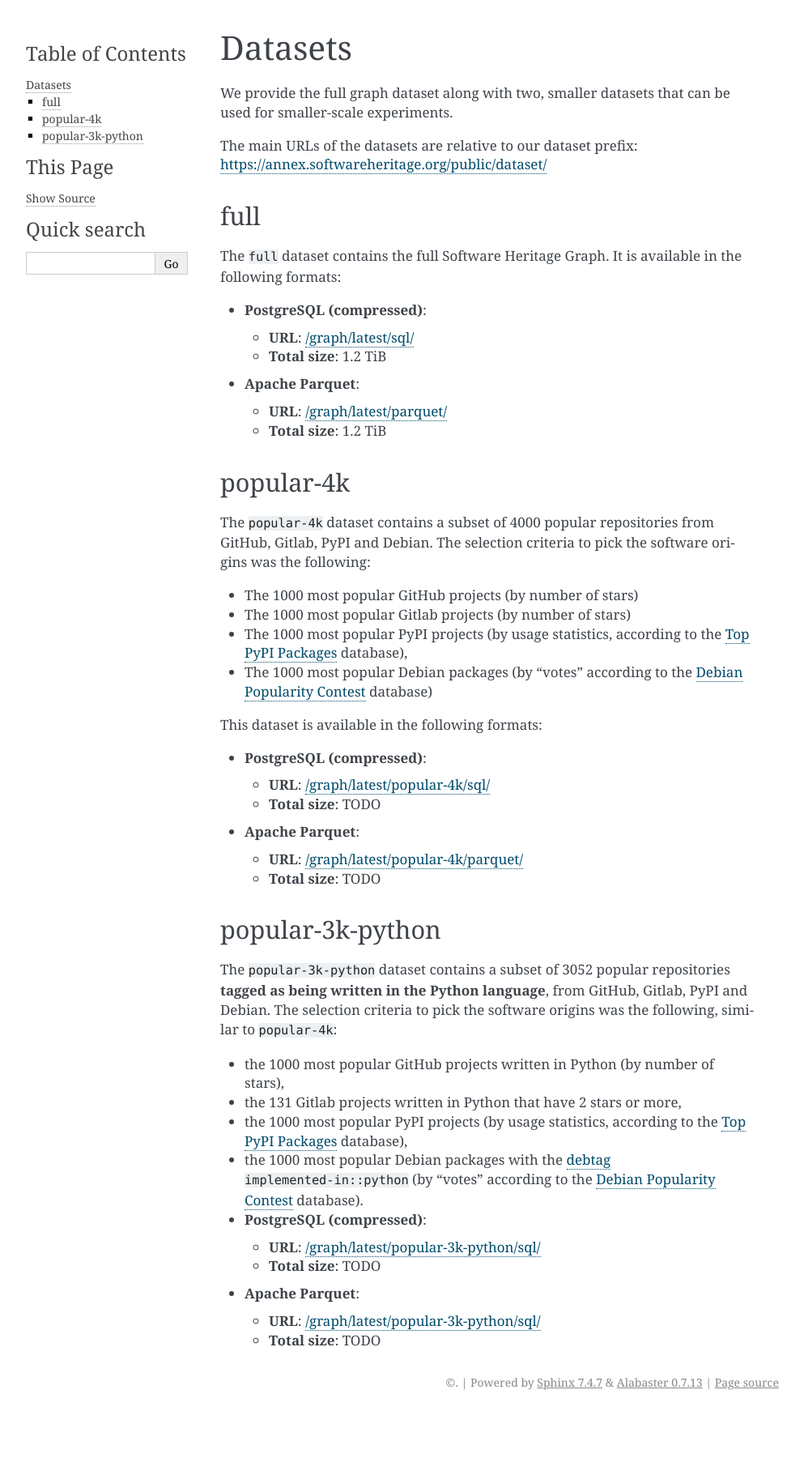
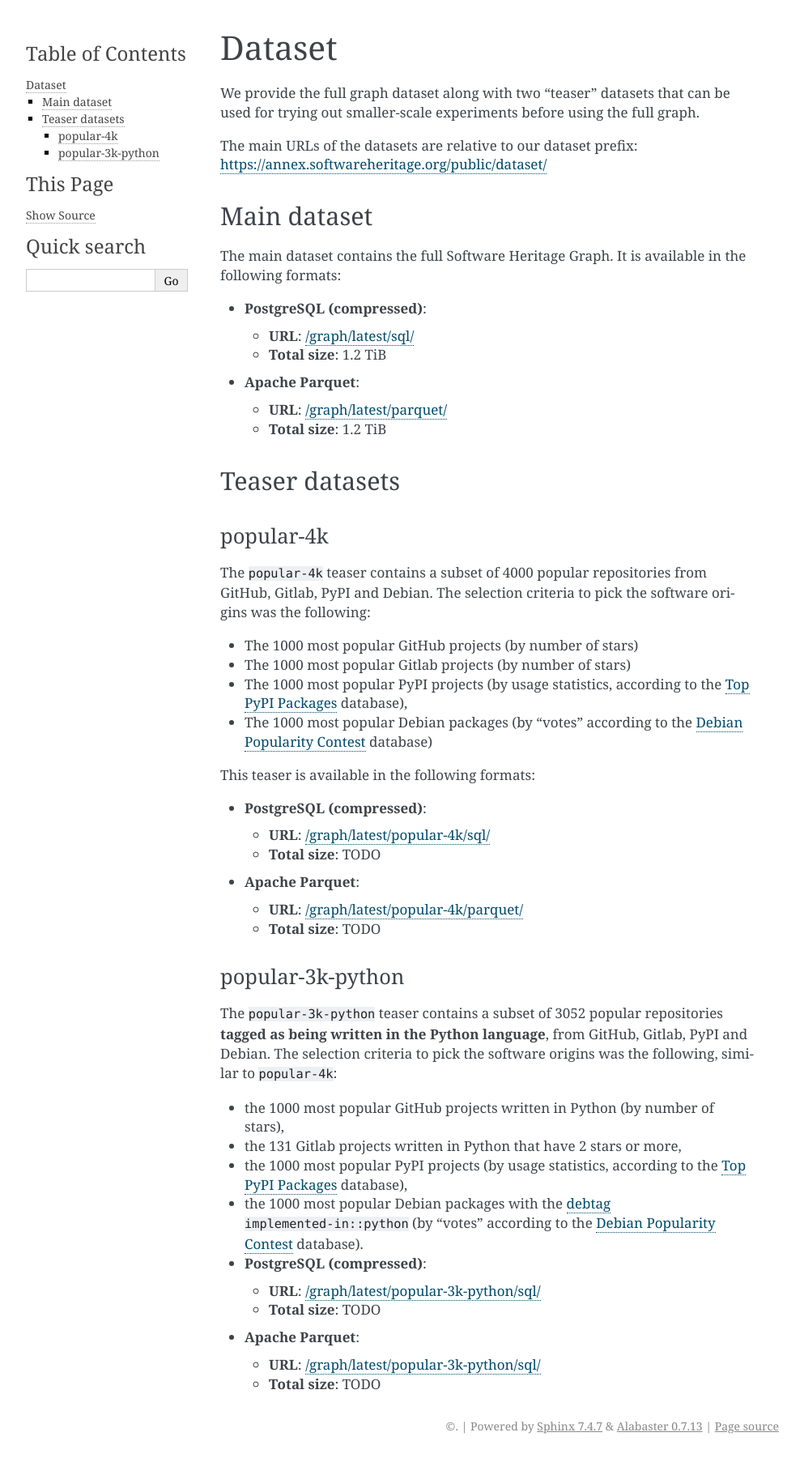
Before and after one commit to SoftwareHeritage/swh-dataset, a Sphinx documentation site: the page built from docs/datasets.rst, in a window 1280 px wide. Shown: the whole page at 81% size, without its empty margins (148-1141 px from the left). Built offline with Sphinx 7.4.7, drawn with Linux system fonts in a browser that asks for light colours; before the commit the page ends 1746 px from its top, so only the background shows below that.

Commit message:
fix typos and terminology

```diff
--- a/docs/datasets.rst
+++ b/docs/datasets.rst
@@ -1,16 +1,17 @@
-Datasets
-========
+Dataset
+=======
 
-We provide the full graph dataset along with two, smaller datasets that can be
-used for smaller-scale experiments.
+We provide the full graph dataset along with two "teaser" datasets that can be
+used for trying out smaller-scale experiments before using the full graph.
 
 The main URLs of the datasets are relative to our dataset prefix:
 `https://annex.softwareheritage.org/public/dataset/ <https://annex.softwareheritage.org/public/dataset/>`__
 
-full
-----
 
-The ``full`` dataset contains the full Software Heritage Graph. It is available
+Main dataset
+------------
+
+The main dataset contains the full Software Heritage Graph. It is available
 in the following formats:
 
 - **PostgreSQL (compressed)**:
@@ -25,10 +26,13 @@ in the following formats:
     <https://annex.softwareheritage.org/public/dataset/graph/latest/parquet/>`_
   - **Total size**: 1.2 TiB
 
+Teaser datasets
+---------------
+
 popular-4k
-----------
+~~~~~~~~~~
 
-The ``popular-4k`` dataset contains a subset of 4000 popular
+The ``popular-4k`` teaser contains a subset of 4000 popular
 repositories from GitHub, Gitlab, PyPI and Debian. The selection criteria to
 pick the software origins was the following:
 
@@ -39,7 +43,7 @@ pick the software origins was the following:
 - The 1000 most popular Debian packages (by "votes" according to the `Debian
   Popularity Contest <https://popcon.debian.org/>`_ database)
 
-This dataset is available in the following formats:
+This teaser is available in the following formats:
 
 - **PostgreSQL (compressed)**:
 
@@ -54,9 +58,9 @@ This dataset is available in the following formats:
   - **Total size**: TODO
 
 popular-3k-python
------------------
+~~~~~~~~~~~~~~~~~
 
-The ``popular-3k-python`` dataset contains a subset of 3052 popular
+The ``popular-3k-python`` teaser contains a subset of 3052 popular
 repositories **tagged as being written in the Python language**, from GitHub,
 Gitlab, PyPI and Debian. The selection criteria to pick the software origins
 was the following, similar to ``popular-4k``:
```
Also changed, not shown: docs/postgresql.rst (+10 -10 lines).
